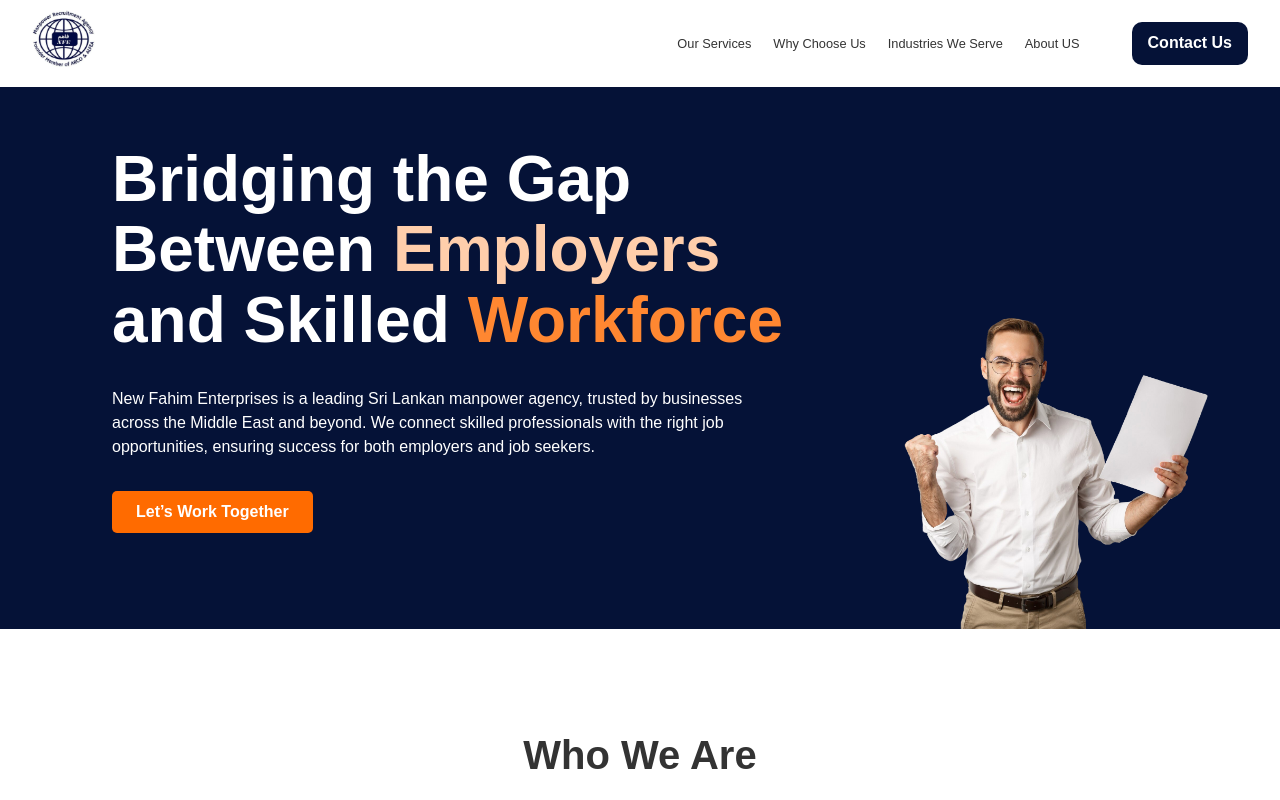
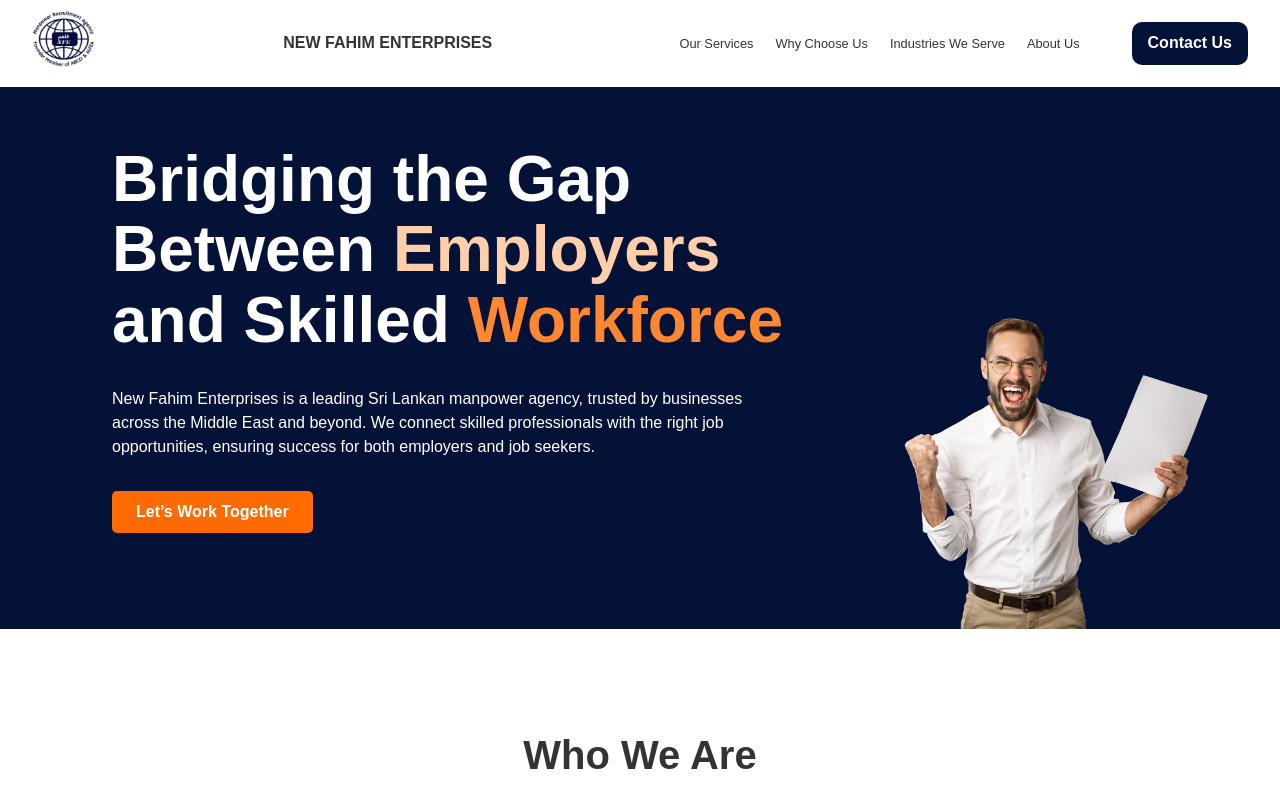
Before and after one commit to Hamdhan7/fahims-manpower-agency, a React (Vite) app in the folder fahims-manpower-agency/: page / in a window 1280 px wide. Shown: the top 800 px of the page. Built offline with nearby package versions, Linux system fonts and the light colour scheme.

Commit message:
feature:nav title added

```diff
--- a/fahims-manpower-agency/src/components/Nav.css
+++ b/fahims-manpower-agency/src/components/Nav.css
@@ -14,6 +14,18 @@
     z-index: 1000;
 }
 
+.nav-title {
+    font-size: 1rem;
+    font-weight: 600;
+    color: #333;
+    text-align: center;
+    flex: 1;
+    display: flex;
+    justify-content: center;
+    align-items: center;
+}
+
+/* Make sure .nav-container stays flexible */
 .nav-container {
     display: flex;
     justify-content: space-between;
--- a/fahims-manpower-agency/src/components/Nav.jsx
+++ b/fahims-manpower-agency/src/components/Nav.jsx
@@ -1,5 +1,5 @@
 import { useState } from "react";
-import "./Nav.css"; // Import the CSS file
+import "./Nav.css";
 import navBarLogo from '../assets/fahims-logo.svg';
 
 const Nav = () => {
@@ -8,20 +8,23 @@
     return (
         <nav className="nav">
             <div className="nav-container">
-                {/* Logo on the Left */}
+                {/* Left: Logo */}
                 <div className="nav-logo">
                     <a href="/"><img src={navBarLogo} alt="VePay Logo" /></a>
                 </div>
 
-                {/* Menu and Button Wrapper (Aligned to the Right) */}
+                {/* Center: Company Name */}
+                <div className="nav-title">
+                    NEW FAHIM ENTERPRISES
+                </div>
+
+                {/* Right: Links + Hamburger */}
                 <div className="nav-right">
                     <ul className={`nav-links ${menuOpen ? "open" : ""}`}>
                         <li><a href="#services">Our Services</a></li>
                         <li><a href="#whyChooseUs">Why Choose Us</a></li>
-                        <li><a href="#indsutries"> Industries We Serve </a></li>
-                        <li><a href="#aboutUs">About US</a></li>
-
-                        {/* Move Contact Us button inside the mobile menu */}
+                        <li><a href="#indsutries">Industries We Serve</a></li>
+                        <li><a href="#aboutUs">About Us</a></li>
                         <li className="nav-contact-btn">
                             <a href="#contactUs">
                                 <button className="nav-button">Contact Us</button>
@@ -29,7 +32,6 @@
                         </li>
                     </ul>
 
-                    {/* Hamburger Menu */}
                     <div className="nav-toggle" onClick={() => setMenuOpen(!menuOpen)}>
                         <span></span>
                         <span></span>
```
